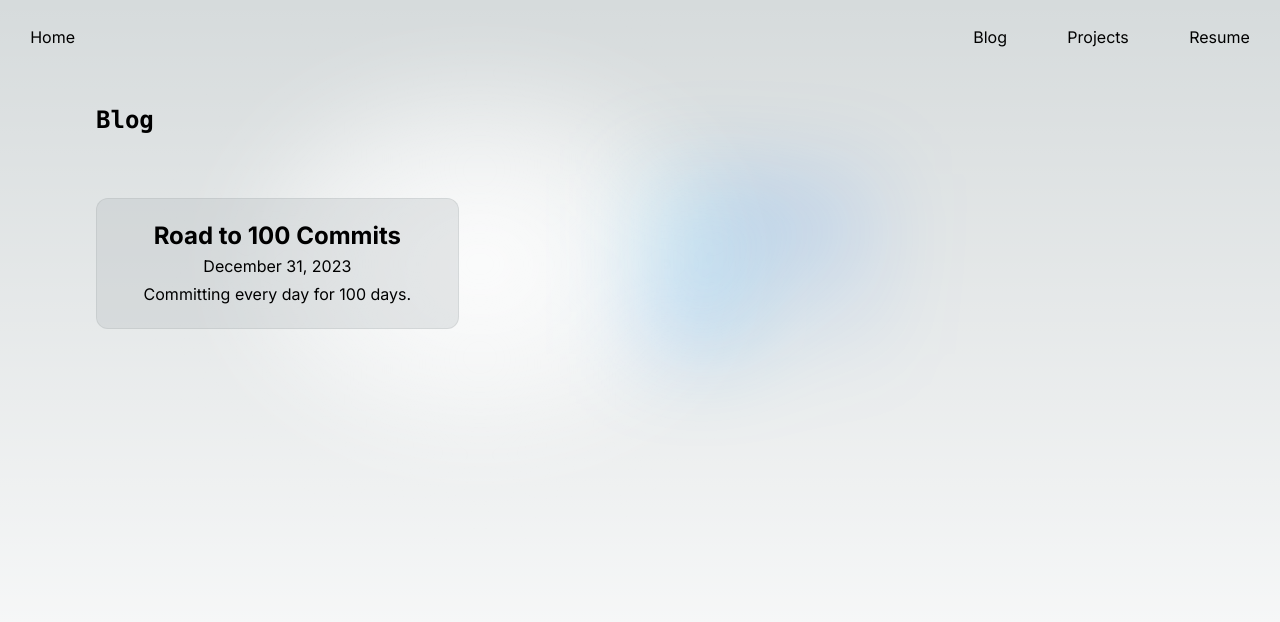
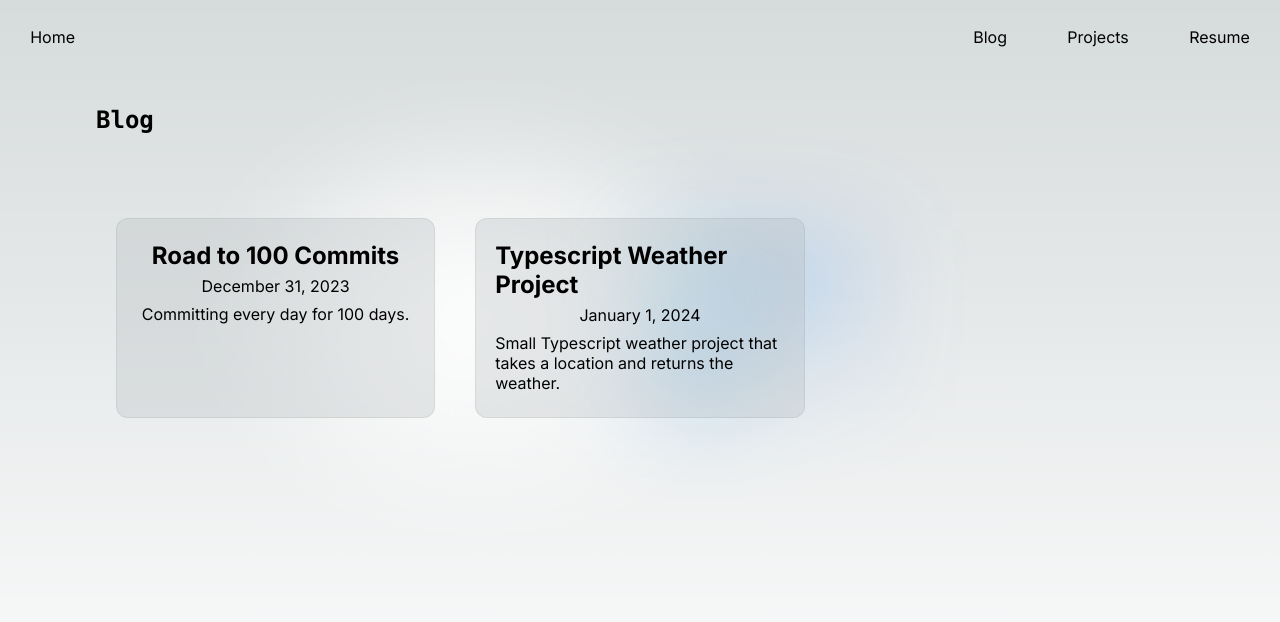
Before and after one commit to bpeterson1663/portfolio, a Next.js app: page /blog in a window 1280 px wide. Shown: the top 622 px of the page. Built offline with nearby package versions, Linux system fonts and the light colour scheme.

Commit message:
feat(blog): blog improvements and new post

```diff
--- a/src/app/blog/[slug]/page.tsx
+++ b/src/app/blog/[slug]/page.tsx
@@ -6,7 +6,6 @@ interface Params {
     slug: string
   }
 }
-
 
 export default function Slug({ params }: Params) {
   const post = posts.find((post) => post.slug === params.slug)
--- /dev/null
+++ b/src/app/blog/components/blog-card.module.scss
@@ -0,0 +1,4 @@
+.blog-card {
+    max-width: 400px;
+    margin: 20px;
+}
--- a/src/app/blog/components/blog-card.tsx
+++ b/src/app/blog/components/blog-card.tsx
@@ -1,6 +1,6 @@
-import Card from '@/app/components/card/card'
-import Link from 'next/link'
+import CardLink from '@/app/components/card-link/card-link'
 import { getDate } from '@/app/utils/date'
+import styles from '@/app/blog/components/blog-card.module.scss'
 
 interface Props {
   slug: string
@@ -11,12 +11,10 @@ interface Props {
 
 export default function BlogCard({ title, date, summary, slug }: Props) {
   return (
-    <Link href={`/blog/${slug}`}>
-      <Card>
-        <h2>{title}</h2>
-        <span>{getDate(date)}</span>
-        <p>{summary}</p>
-      </Card>
-    </Link>
+    <CardLink href={`/blog/${slug}`} className={styles['blog-card']}>
+      <h2>{title}</h2>
+      <span>{getDate(date)}</span>
+      <p>{summary}</p>
+    </CardLink>
   )
 }
--- a/src/app/blog/components/post-container.module.scss
+++ b/src/app/blog/components/post-container.module.scss
@@ -6,9 +6,12 @@
 
     p {
         margin-top: 10px;
+        text-indent: 2em;
+        line-height: 20px;
     }
 
     a {
         text-decoration: underline;
+        margin-top: 10px;
     }
 }
--- /dev/null
+++ b/src/app/blog/posts/2024-01-01-Typescript-Weather.tsx
@@ -0,0 +1,20 @@
+import Link from 'next/link'
+import PostContainer from '../components/post-container'
+
+import { getDate } from '@/app/utils/date'
+
+export default function Post() {
+  return (
+    <PostContainer>
+      <h2>Typescript Weather Project</h2>
+      <h3>{getDate('2024-01-01')}</h3>
+      <p>
+        Starting off the first day to 100 commits by working on a weather project. This is a tutorial through{' '}
+        <Link href="https://zerotomastery.io/">Zero To Mastery - Typescript Bootcamp</Link> course. It is a small
+        project but focusing on both sustaining my knowledge of Typescript as well as learning new skills. Link to git
+        repository is below.
+      </p>
+      <Link href="https://github.com/bpeterson1663/weather">Weather</Link>
+    </PostContainer>
+  )
+}
--- a/src/app/blog/posts/index.tsx
+++ b/src/app/blog/posts/index.tsx
@@ -1,4 +1,5 @@
 import P20231231RoadTo100 from './2023-12-31-Road-To-100'
+import P20240101TypescriptWeather from './2024-01-01-Typescript-Weather'
 
 export const posts = [
   {
@@ -8,4 +9,11 @@ export const posts = [
     summary: 'Committing every day for 100 days.',
     page: <P20231231RoadTo100 />,
   },
+  {
+    slug: '2024-01-01-typescript-weather',
+    title: 'Typescript Weather Project',
+    date: new Date('January 01, 2024'),
+    summary: 'Small Typescript weather project that takes a location and returns the weather.',
+    page: <P20240101TypescriptWeather />,
+  },
 ]
--- /dev/null
+++ b/src/app/components/card-link/card-link.module.scss
@@ -0,0 +1,22 @@
+.card-link-container  {
+    padding: 1rem 1.2rem;
+    border-radius: var(--border-radius);
+    background: rgba(var(--card-rgb), 0.3);
+    border: 1px solid rgba(var(--card-border-rgb), 0.15);
+    transition: background 200ms, border 200ms;
+    display: flex;
+    flex-direction: column;
+    align-items: center;
+
+    &:hover {
+        background: rgba(var(--card-rgb), 0.6);
+        border: 1px solid rgba(var(--card-border-rgb), 0.15);
+    }
+    h2 {
+        padding: 6px 0;
+    }
+
+    img, p, a {
+        padding: 8px 0;
+    }
+}
--- /dev/null
+++ b/src/app/components/card-link/card-link.tsx
@@ -0,0 +1,16 @@
+import { PropsWithChildren } from 'react'
+import styles from './card-link.module.scss'
+import Link from 'next/link'
+
+interface Props {
+  className?: string
+  href: string
+}
+
+export default function CardLink({ children, className, href }: PropsWithChildren<Props>) {
+  return (
+    <Link href={href} className={`${styles['card-link-container']} ${className}`}>
+      {children}
+    </Link>
+  )
+}
```
